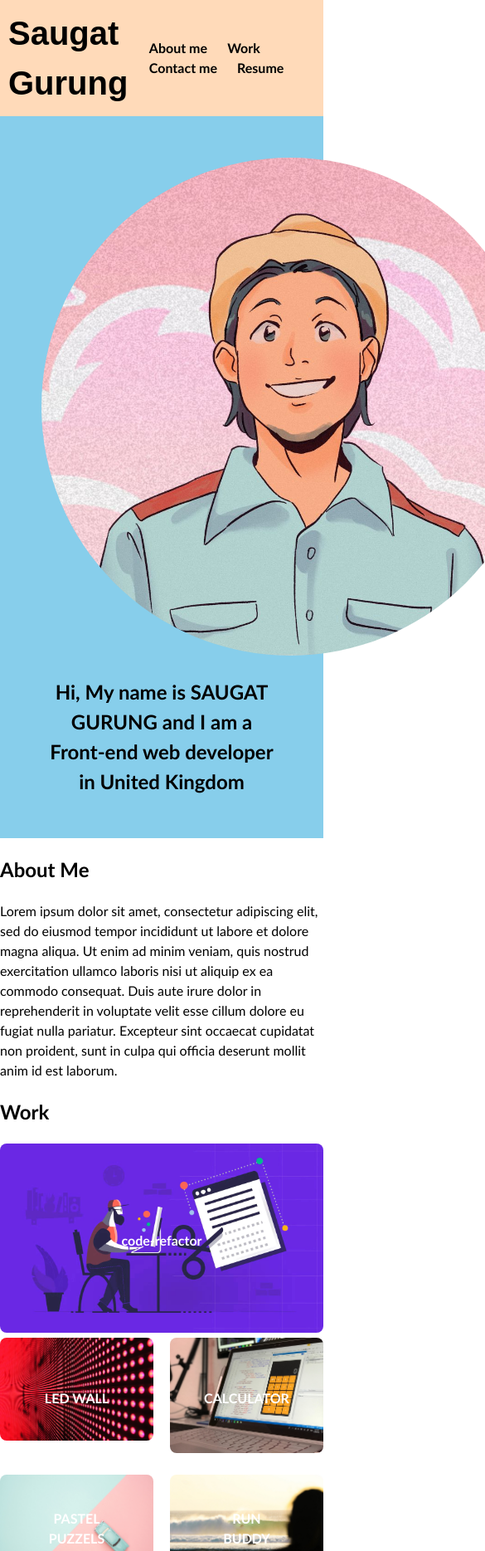
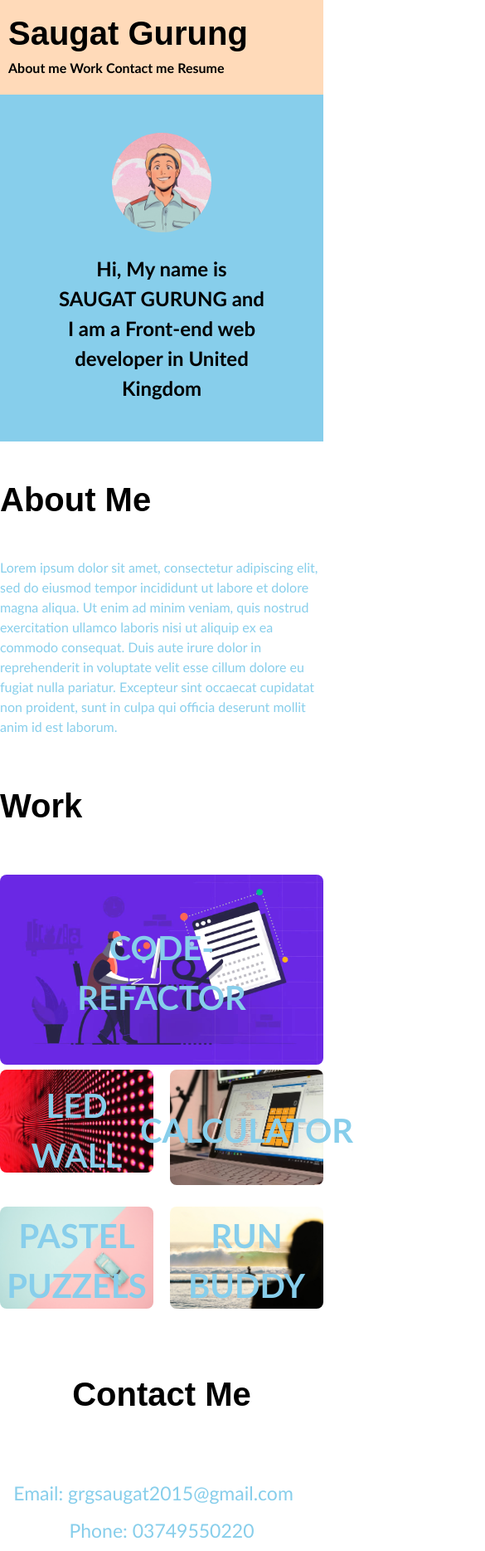
Before and after one commit to SaugatGurung20/SaugatGurung20-Portfolio, a plain HTML site: page index.html in a window 390 px wide. Shown: the top 1869 px of the page at 83% size, 585 px wide, since content can reach past the window. Drawn offline with Linux system fonts and the light colour scheme.

Commit message:
addedresponsive media queries

```diff
--- a/assets/css/style.css
+++ b/assets/css/style.css
@@ -71,6 +71,10 @@ body {
 .hero-banner h2 {
   margin: 0;
 }
+h3, h4, h5 {
+  font-size: 40px;
+  font-family: fantasy;
+}
 /*Portfolio container*/
 .image-link {
   position: relative;
@@ -78,8 +82,8 @@ body {
 }
 
 .image-link img {
-  width: 100%; /* Ensure the image takes the full width of the container */
-  border-radius: 8px; /* Add rounded corners to the image if desired */
+  width: 100%;
+  border-radius: 8px;
 }
 
 .text-overlay {
@@ -88,35 +92,33 @@ body {
   left: 50%;
   transform: translate(-50%, -50%);
   text-align: center;
-  color: white; /* Set the text color */
+  color: white;
 }
 
 .text-overlay p {
   margin: 0;
-  font-size: 16px; /* Adjust the font size as needed */
-  font-weight: bold; /* Adjust the font weight as needed */
+  font-size: 16px;
+  font-weight: bold;
 }
 
 .first-image {
-  width: 200%; /* Adjust the width of the first image as needed */
+  width: 200%;
 }
 
-/* Arrange other images in two columns */
 .work-images {
   display: grid;
-  grid-template-columns: repeat(2, 1fr); /* Two columns with equal width */
-  gap: 20px; /* Adjust the gap between images */
+  grid-template-columns: repeat(2, 1fr);
+  gap: 20px;
 }
 
-/* Apply styles to image links and text overlay */
 .image-link {
   position: relative;
-  display: block; /* Change from inline-block to block to fill the grid columns */
+  display: block;
 }
 
 .image-link img {
-  width: 100%; /* Ensure the image takes the full width of its container */
-  border-radius: 8px; /* Add rounded corners to the image if desired */
+  width: 100%;
+  border-radius: 8px;
 }
 
 .text-overlay {
@@ -125,16 +127,20 @@ body {
   left: 50%;
   transform: translate(-50%, -50%);
   text-align: center;
-  color: white; /* Set the text color */
+  color: white;
 }
 
 .text-overlay p {
   margin: 0;
-  font-size: 16px; /* Adjust the font size as needed */
-  font-weight: bold; /* Adjust the font weight as needed */
+  font-size: 40px;
+  font-weight: bold;
 }
 
+p {
+  color: skyblue;
+}
 /*contact*/
+
 .contact {
   text-align: center;
 
@@ -147,4 +153,53 @@ body {
 .contact-info p {
   margin: 5px 0;
   font-size: 23px;
+  display: inline-block;
 }
+.contact-info p.email {
+  margin-right: 20px;
+}
+
+/* responsive media queries*/
+@media only screen and (max-width: 768px) {
+  .top-nav {
+    flex-direction: column;
+    align-items: flex-start;
+  }
+
+  .top-nav li {
+    margin-right: 0;
+    margin-bottom: 10px;
+  }
+
+  .page-section {
+    margin-bottom: 20px;
+  }
+}
+
+@media only screen and (max-width: 480px) {
+  .top-nav {
+    padding: 10px;
+  }
+
+  .top-nav li {
+    margin-right: 0;
+    margin-bottom: 10px;
+  }
+
+  .page-section {
+    margin-bottom: 10px;
+  }
+
+  .hero-banner {
+    padding: 30px;
+  }
+
+  .hero-content {
+    margin-top: 20px;
+  }
+
+  .profile-photo {
+    width: 120px;
+    height: 120px;
+  }
+}
--- a/index.html
+++ b/index.html
@@ -17,9 +17,9 @@
       <ul>
         <li><a href="#about">About me</a>
         </li>
-        <li><a href="#Work">Work</a>
+        <li><a href="#work">Work</a>
         </li>
-        <li><a href="#Contact Me">Contact me</a>
+        <li><a href="#contact">Contact me</a>
         </li>
         <li><a href="#">Resume</a>
         </li>
@@ -29,26 +29,26 @@
 
   <!-- hero banner -->
   <section class="hero-banner">
-    <div>
+    <figure>
       <img src="assets/images/1.jpg" alt="Placeholder Photo" class="profile-photo">
       <h2>Hi, My name is SAUGAT GURUNG and I am a Front-end web developer in United Kingdom</h2>
-    </div>
+    </figure>
   </section>
 
   <main class="page-wrapper">
     <!-- about me -->
     <section class="page-section" id="about">
-      <h2>About Me</h2>
+      <h3>About Me</h3>
       <p>Lorem ipsum dolor sit amet, consectetur adipiscing elit, sed do eiusmod tempor incididunt ut labore et dolore magna aliqua. Ut enim ad minim veniam, quis nostrud exercitation ullamco laboris nisi ut aliquip ex ea commodo consequat. Duis aute irure dolor in reprehenderit in voluptate velit esse cillum dolore eu fugiat nulla pariatur. Excepteur sint occaecat cupidatat non proident, sunt in culpa qui officia deserunt mollit anim id est laborum.</p>
     </section>
 
     <!-- portfolio container -->
     <section class="page-section" id="work">
-      <h2>Work</h2>
+      <h4>Work</h4>
       <a href="https://saugatgurung20.github.io/code-refactor/" target="_blank" class="image-link" >
         <img src="./assets/images/code refacotor.jpeg" alt="code-refactor" class="first-image">
         <div class="text-overlay">
-          <p>code-refactor</p>
+          <p>CODE-REFACTOR</p>
         </div>
        </a>
       <div class="work-images">
@@ -81,10 +81,10 @@
 
     <!-- contact -->
     <section class="page-section contact" id="contact">
-      <h2>Contact Me</h2>
+      <h5>Contact Me</h5>
       <div class="contact-info">
+        <p class="email">Email: grgsaugat2015@gmail.com</p>
         <p>Phone: 03749550220</p>
-        <p>Email: grgsaugat2015@gmail.com</p>
       </div>
     </section>
   </main>
```
